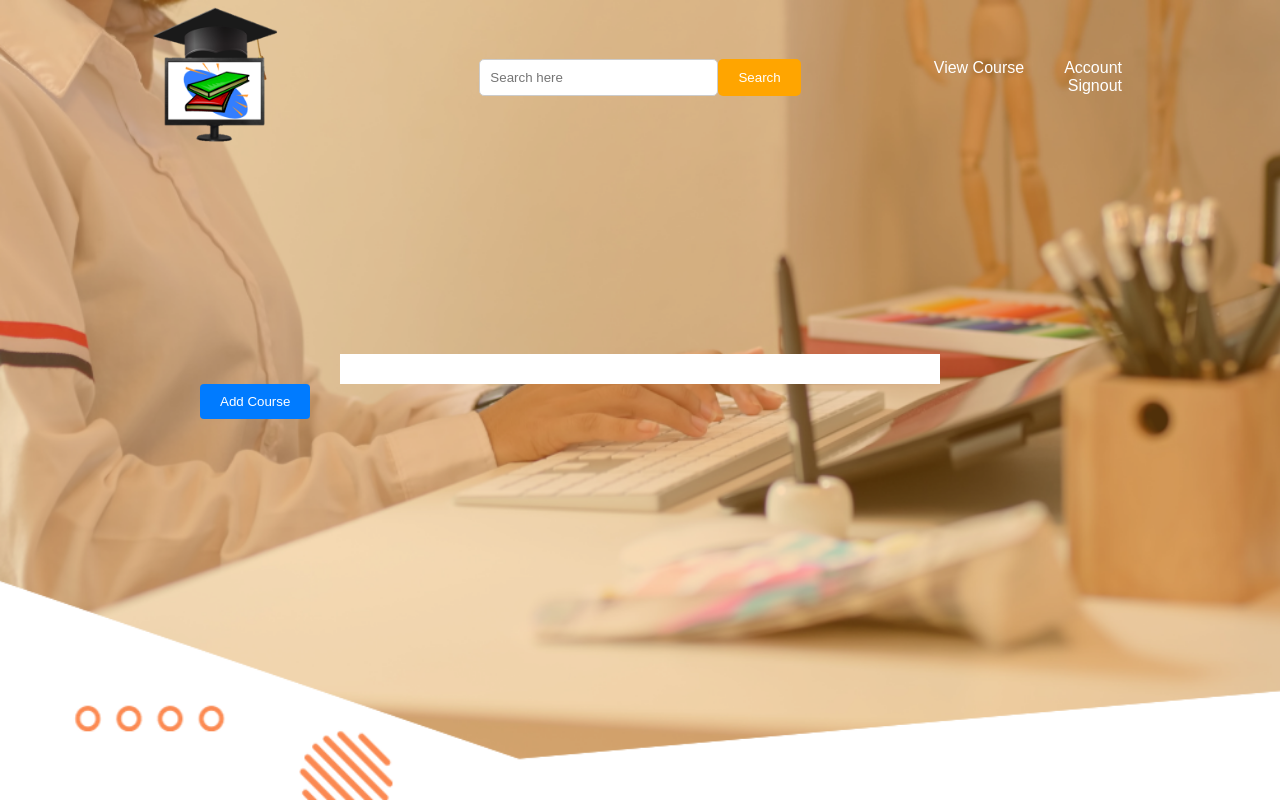
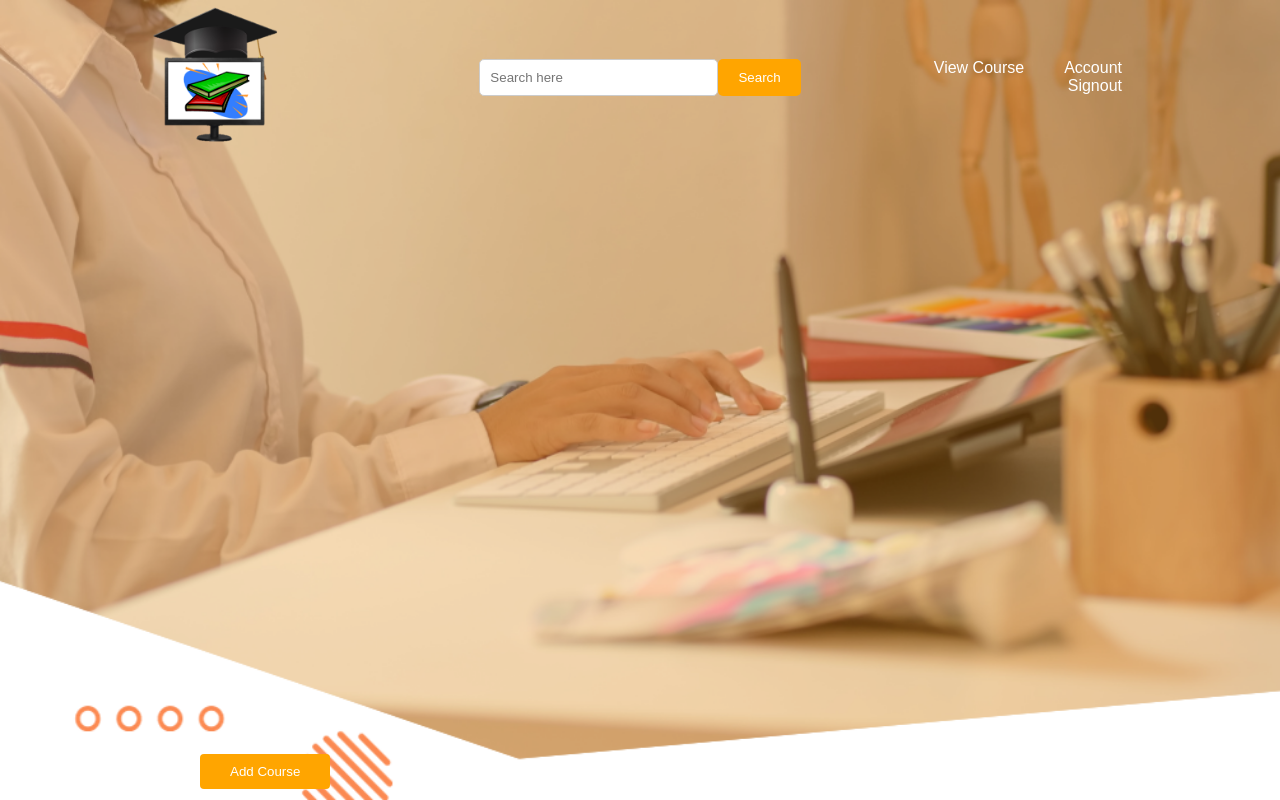
Before and after one commit to carlaw286/Cour-Cert, a React (Create React App) app in the folder frontend/: page /loginsignup in a window 1280 px wide. Built offline with nearby package versions, Linux system fonts and the light colour scheme.

Commit message:
adjust padding

```diff
--- a/frontend/src/Components/TeacherHomePage/TeacherHomePage.css
+++ b/frontend/src/Components/TeacherHomePage/TeacherHomePage.css
@@ -1,3 +1,8 @@
+*{
+  margin: 0;
+  padding: 0;
+  font-family: sans-serif;
+}
 
 .homepage{
   width: 100%;
@@ -76,14 +81,17 @@ nav{
 
 .addCourse {
   padding-left: 200px;
+  padding-top: 600px;
 }
 
+
+
 #add-button {
-  background-color: #007bff;
+  background-color: orange;
   color: #fff;
   border: none;
   border-radius: 4px;
-  padding: 10px 20px;
+  padding: 10px 30px;
   cursor: pointer;
 }
 
--- a/frontend/src/Components/TeacherHomePage/TeacherHomePage.jsx
+++ b/frontend/src/Components/TeacherHomePage/TeacherHomePage.jsx
@@ -21,7 +21,7 @@ const TeacherHomePage = () =>
             </ul>
           </div>
         </nav>
-        <div class="container"></div>
+        {/* <div class="container"></div> */}
         <div class ="addCourse">
 
             <button id="add-button">Add Course</button>
```
